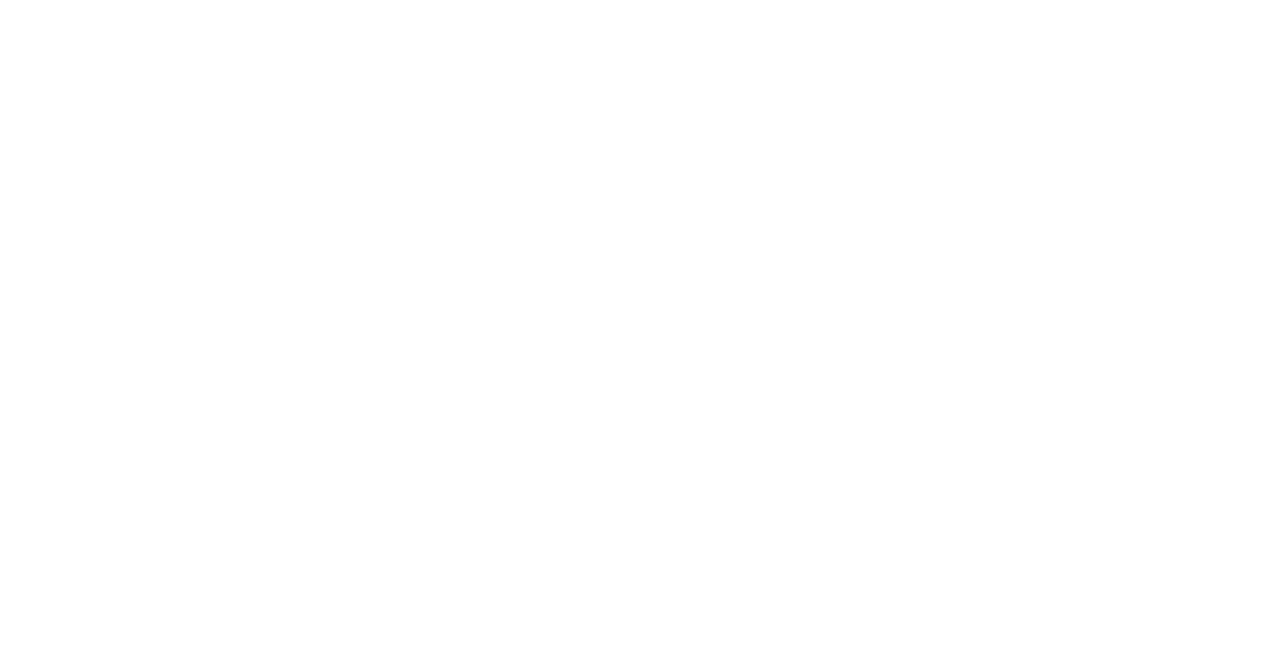
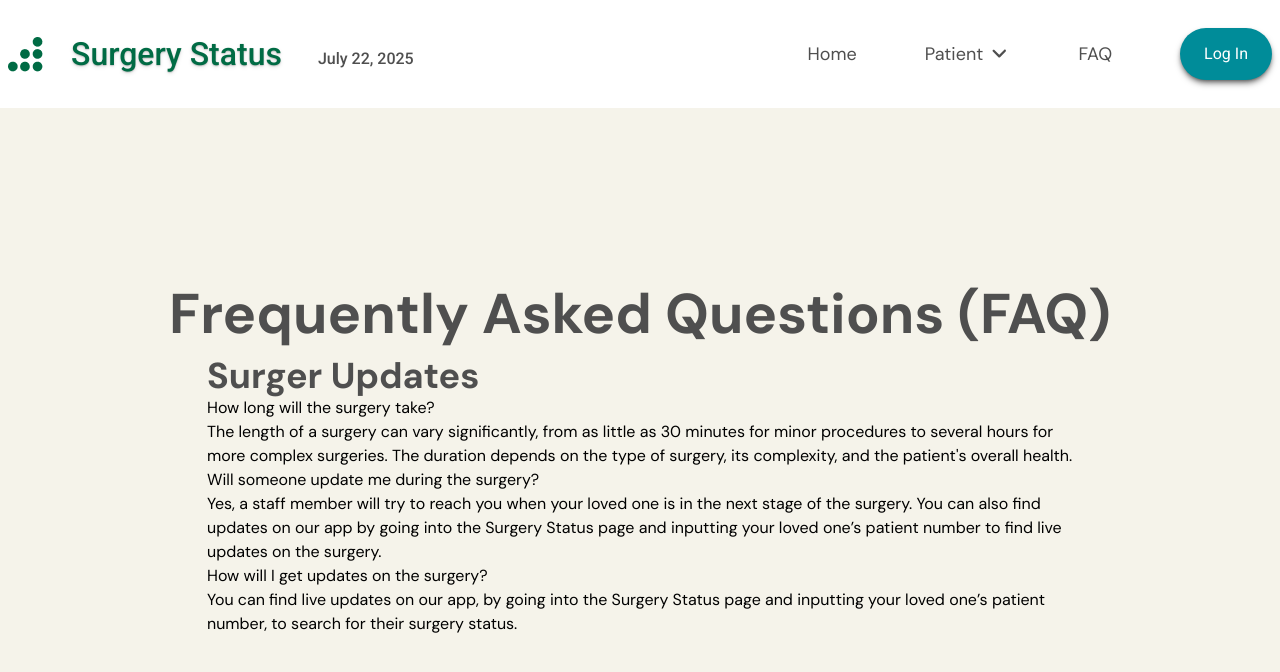
Before and after one commit to chingu-voyages/V56-tier2-team-25, a React (Vite) app: page /faq in a window 1280 px wide. Before the commit this address had no page. Shown: the top 672 px of the page. Built offline with nearby package versions, Linux system fonts and the light colour scheme; the HTML template or start-up script is replaced by a standard one.

Commit message:
progress on faq page

```diff
--- a/src/App.jsx
+++ b/src/App.jsx
@@ -19,6 +19,7 @@
 import { FontAwesomeIcon } from '@fortawesome/react-fontawesome'
 import { faArrowRight } from '@fortawesome/free-solid-svg-icons'
 import AddPatient from "./components/AddPatient";
+import FAQ from './components/FAQ'
 
 function Home() {
   const [currentPatient, setCurrentPatient] = useState(null);
@@ -29,7 +30,7 @@
         <Header />
         <div className="flex-1 flex items-center justify-center bg-[#F5F3EA]">
           <div className="container flex flex-col lg:flex-row justify-center items-center mx-auto px-10  gap-18">
-            <div className="flex flex-col justify-center lg:w-[45%] space-y-11">
+            <div className="flex flex-col justify-center lg:w-[47%] space-y-11">
               <h1 className="text-[3.4rem] font-bold text-[#4F4F4F] dm-sans leading-[1.125]">
                 Get immediate updates on your loved one's surgery
               </h1>
@@ -82,6 +83,7 @@
         <Route path="/staff" element={<LandingPageStaff />} />
         <Route path="/guest" element={<LandingPageGuest />} />
         <Route path="/addPatient" element={<AddPatient />} />
+        <Route path="/faq" element={<FAQ />} />
 
       </Routes>
     </Router>
--- /dev/null
+++ b/src/components/FAQ.jsx
@@ -0,0 +1,49 @@
+import Footer from "./Footer"
+import Header from "./Header"
+
+const FAQ = () => {
+
+    const faqArr = [
+        {
+            question: 'How long will the surgery take?',
+            answer: `The length of a surgery can vary significantly, from as little as 30 minutes for minor procedures to several
+            hours for more complex surgeries. The duration depends on the type of surgery, its complexity, and the patient's overall health.`
+        },
+        {
+            question: 'Will someone update me during the surgery?',
+            answer: `Yes, a staff member will try to reach you when your loved one is in the next stage of the surgery. You can also find updates
+            on our app by going into the Surgery Status page and inputting your loved one’s patient number to find live updates on the surgery.`
+        },
+        {
+            question: 'How will I get updates on the surgery?',
+            answer: `You can find live updates on our app, by going into the Surgery Status page and inputting your loved one’s patient number,
+            to search for their surgery status.`
+        }
+    ]
+
+    const info = faqArr.map((faq, index) => {
+        return (
+            <div key={index}>
+                <h4>{faq.question}</h4>
+                <p className="">{faq.answer}</p>
+            </div>
+        )
+    })
+
+
+    return(
+        <section className="w-full min-h-screen flex flex-col">
+            <Header/>
+            <div className="flex flex-1 flex-col justify-center items-center bg-[#F5F3EA] dm-sans">
+                <h2 className="text-[3.5rem] font-bold text-[#4F4F4F]">Frequently Asked Questions (FAQ)</h2>
+                <div className="w-[866px]">
+                    <h3 className="text-4xl font-bold text-[#4F4F4F]">Surger Updates</h3>
+                    {info}
+                </div>
+
+            </div>
+        </section>
+    )
+}
+
+export default FAQ
--- a/src/components/Footer.jsx
+++ b/src/components/Footer.jsx
@@ -4,7 +4,7 @@
     return (
         <footer className="mt-20">
             <div className="container mx-auto px-10">
-                <div className="grid grid-cols-2 sm:grid-cols-3 md:grid-cols-5 gap-33 text-center mb-20">
+                <div className="grid grid-cols-2 sm:grid-cols-3 md:grid-cols-5 gap-32 text-center mb-20">
                     <div>
                         <h3 className="font-bold text-[1.25rem] dm-sans text-[#4F4F4F] mb-10">Product</h3>
                         <ul className="space-y-4 text-[rgb(126,126,126)] text-[1.125rem]">
```
